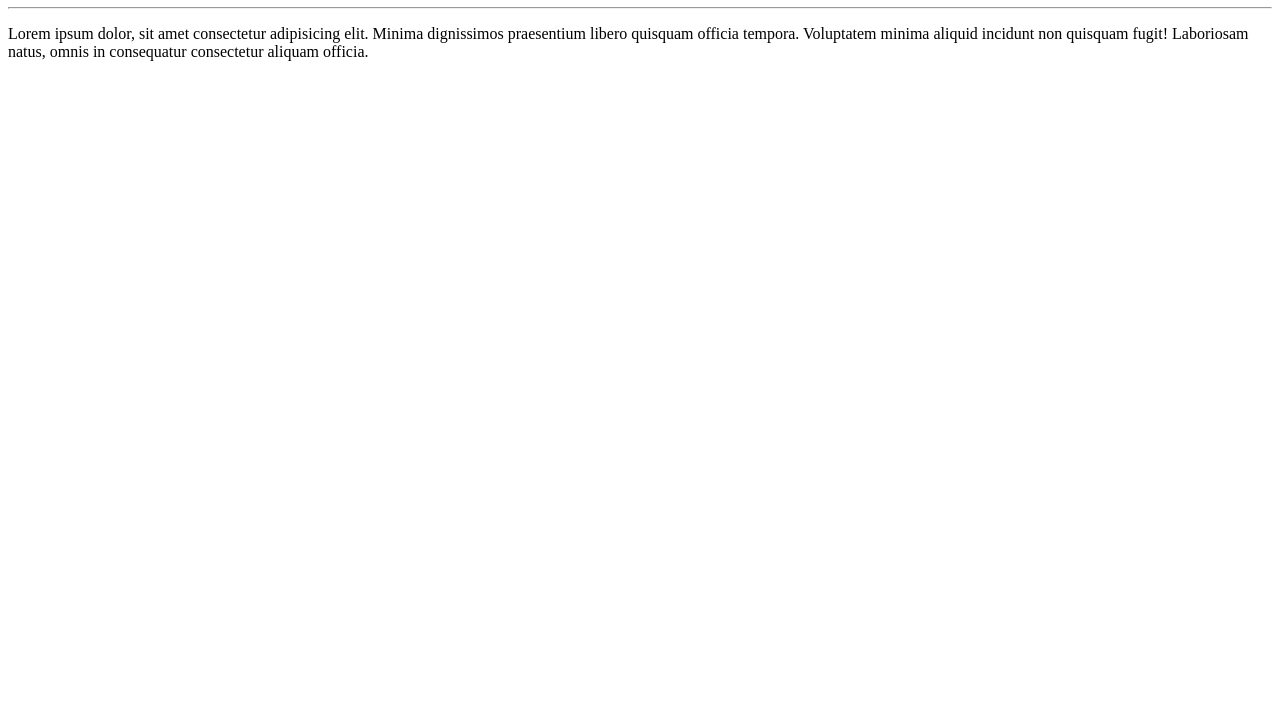
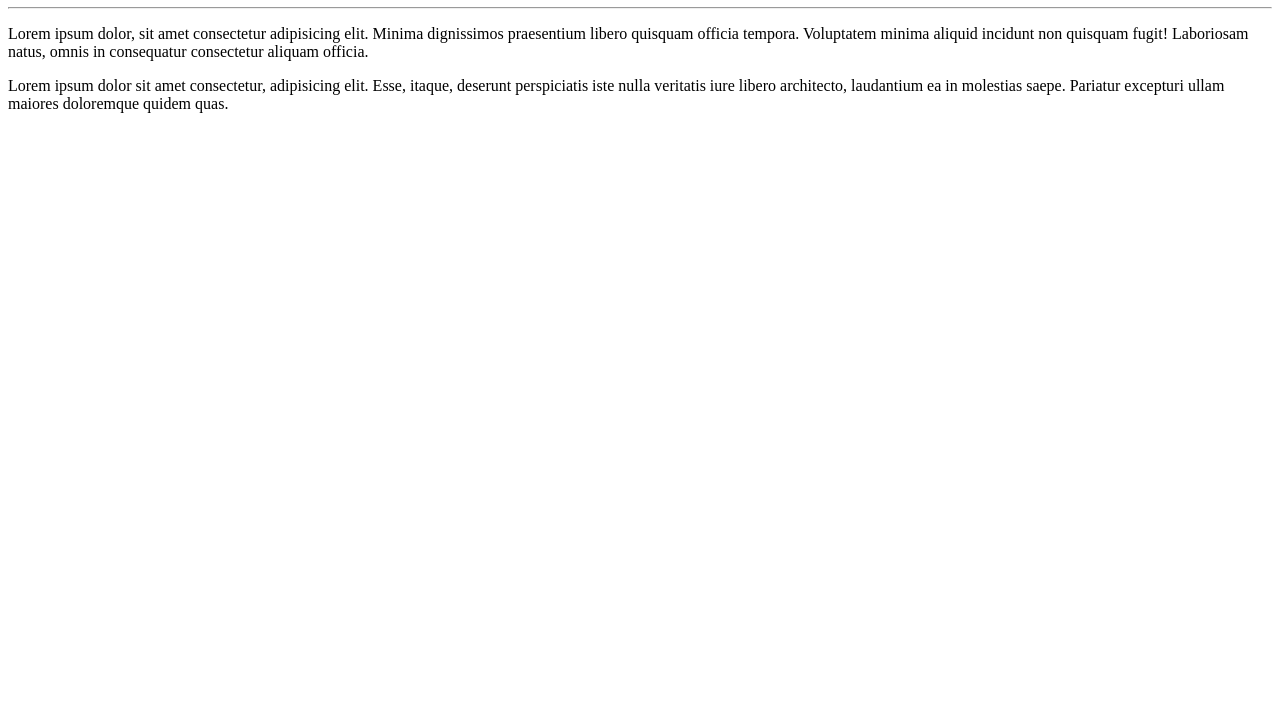
Before and after one commit to VitoriaRSouza/Curso_GitHub, a plain HTML site: page site-exemplo/index.html in a window 1280 px wide. Shown: the part 73-800 px from the top of the page. Drawn offline with Linux system fonts and the light colour scheme.

Commit message:
Adicionei um parágrafo

```diff
--- a/site-exemplo/index.html
+++ b/site-exemplo/index.html
@@ -9,6 +9,7 @@
     <h1>Olá, Mundo! </h1>
     <hr>
     <p>Lorem ipsum dolor, sit amet consectetur adipisicing elit. Minima dignissimos praesentium libero quisquam officia tempora. Voluptatem minima aliquid incidunt non quisquam fugit! Laboriosam natus, omnis in consequatur consectetur aliquam officia.</p>
+    <p>Lorem ipsum dolor sit amet consectetur, adipisicing elit. Esse, itaque, deserunt perspiciatis iste nulla veritatis iure libero architecto, laudantium ea in molestias saepe. Pariatur excepturi ullam maiores doloremque quidem quas.</p>
 
 </body>
 </html>
```
